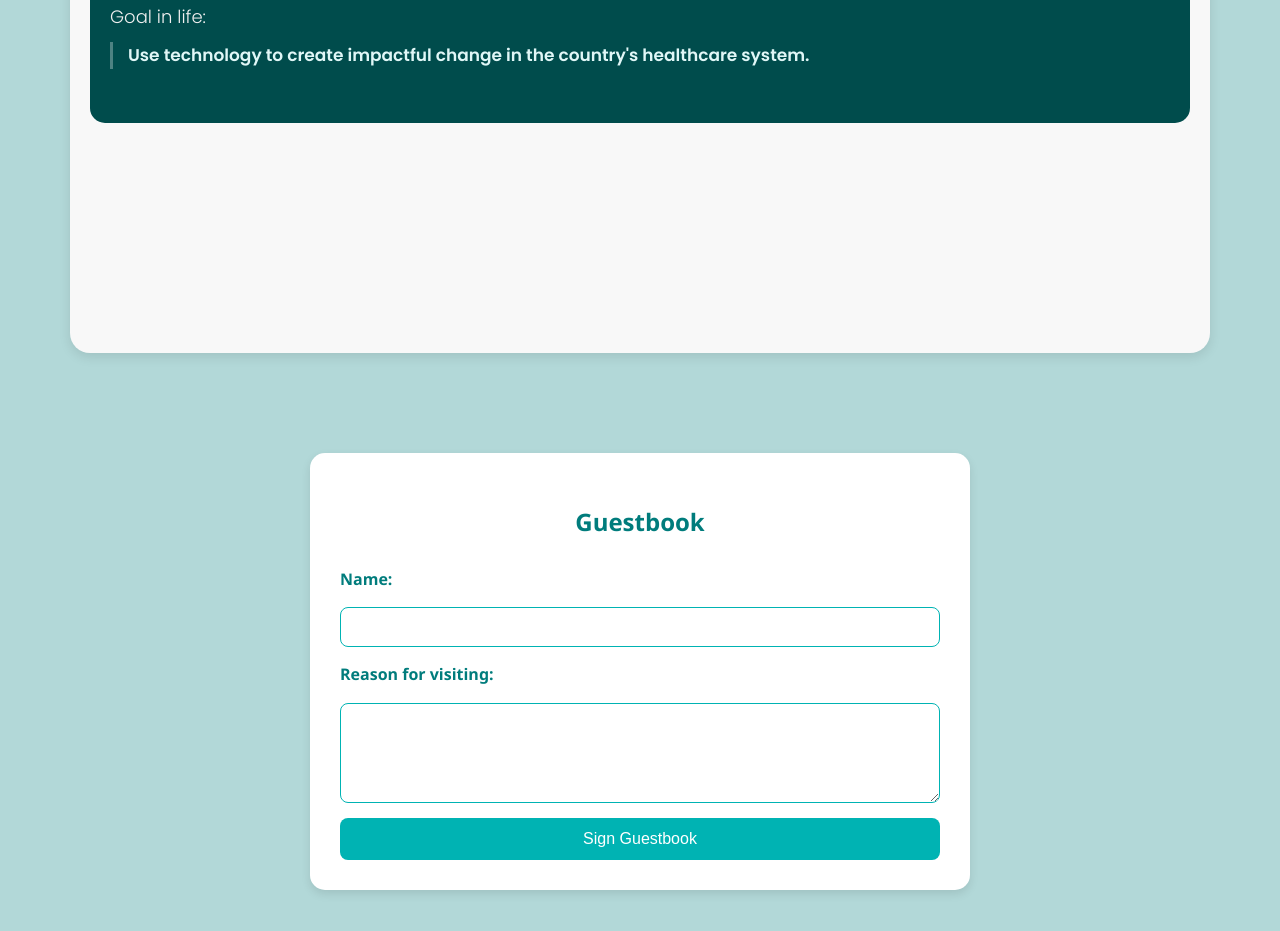
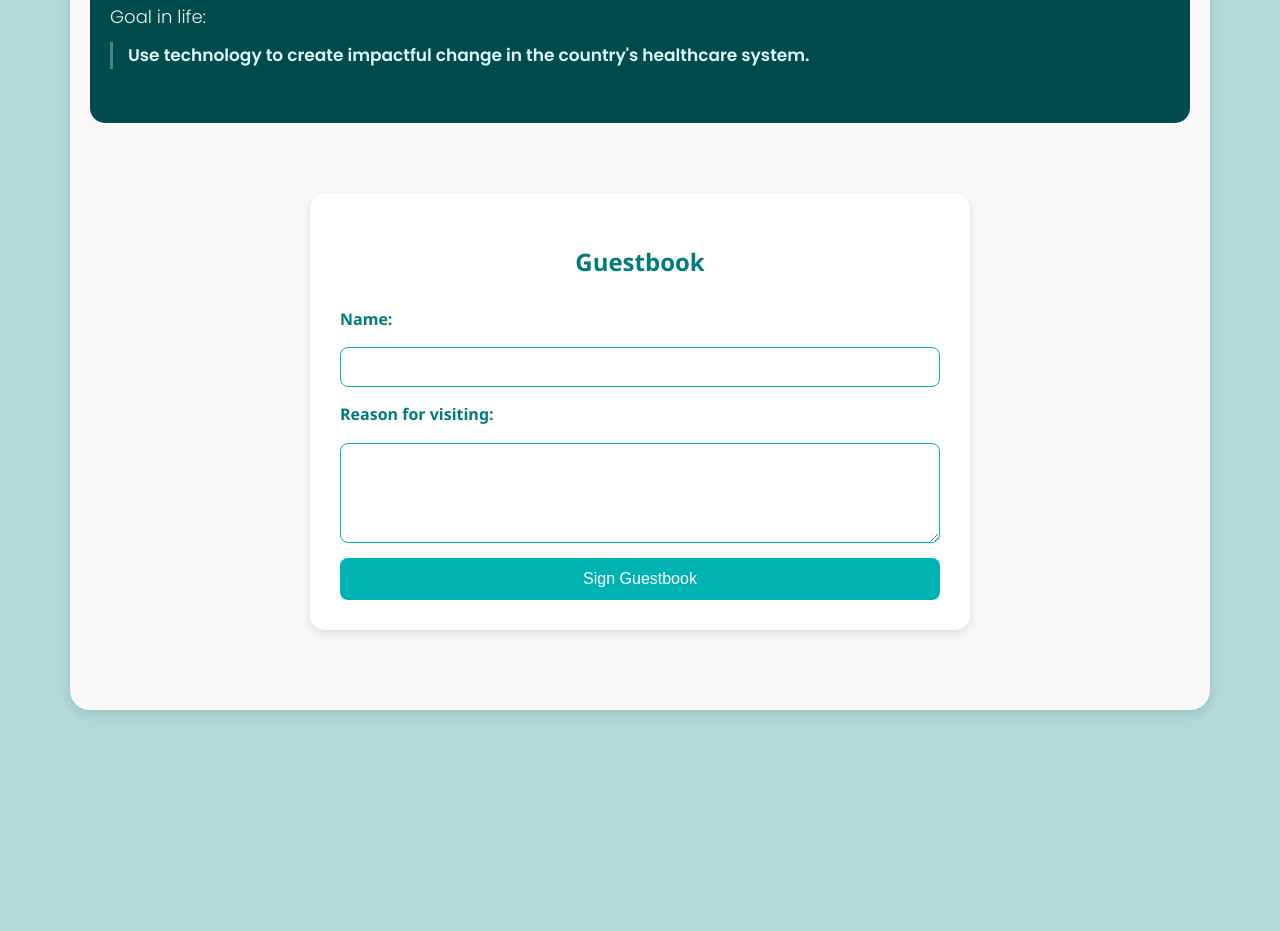
Before and after one commit to smmigrino/WEBPROG-Introduction, a plain HTML site: page intro/index.html in a window 1280 px wide. Shown: the part 1014-1945 px from the top of the page. After the commit the page ends 1804 px from the top, so only its background shows below. Drawn offline with nearby package versions, Linux system fonts and the light colour scheme.

Commit message:
update layout-guestbook

```diff
--- a/intro/css/css-flexbox-grid.css
+++ b/intro/css/css-flexbox-grid.css
@@ -55,7 +55,10 @@
 
 }
 
-
+.item6 {
+  grid-row: 7 / 8;
+  grid-column: 1 / 3;
+}
 
 .gallery-wrapper {
   max-width: 1100px;
--- a/intro/index.html
+++ b/intro/index.html
@@ -67,6 +67,10 @@
 
 		</div>
 
+		<div class="flex-item item6">
+			<!-- Guestbook Form -->
+			<div id="guestbook-app"></div>
+		  </div>
 
 	</div>
 
```
